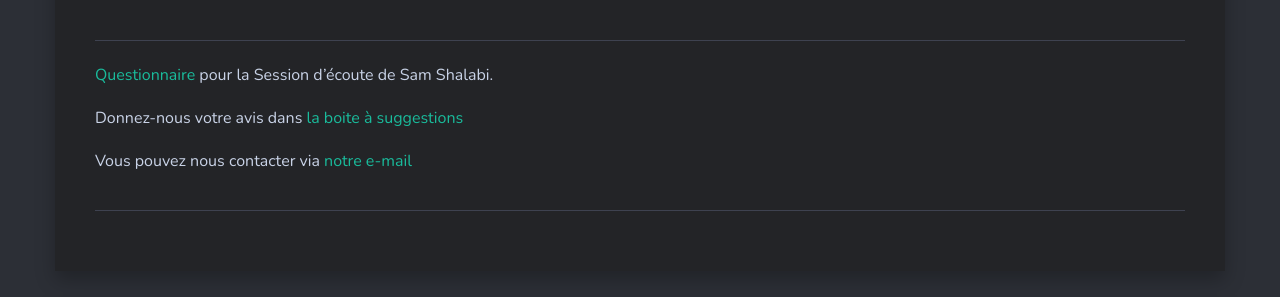
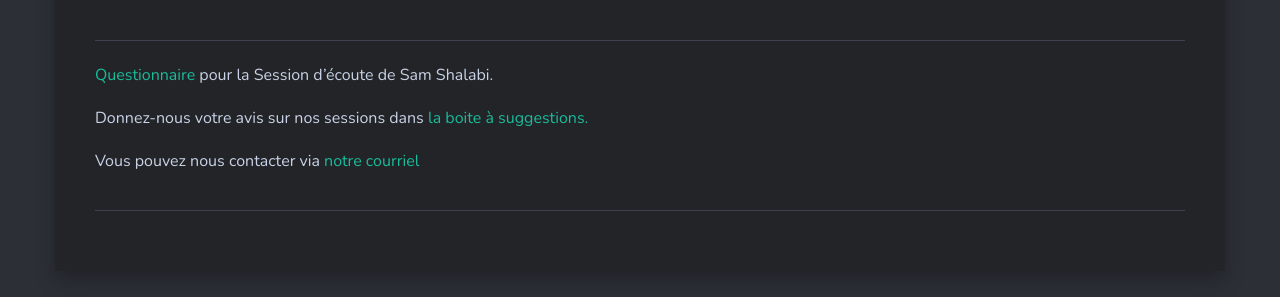
Before and after one commit to sessions-marteau/sessions-marteau-2.github.io, a Jekyll site: the page built from _pages/contact.md, in a window 1280 px wide. Shown: the part 808-1105 px from the top of the page. Built offline with Jekyll 4.4.1, drawn with Linux system fonts in a browser that asks for light colours; nearby versions of some CDN libraries.

Commit message:
Update contact.md
typos

```diff
--- a/_pages/contact.md
+++ b/_pages/contact.md
@@ -9,8 +9,8 @@ image: DSC2963.jpg
 </a> pour la Session d'écoute de Sam Shalabi.
 <br>
 
-Donnez-nous votre avis dans<a href="https://docs.google.com/forms/d/e/1FAIpQLSfyrPyKtBmTGzf7nJ98gjlHnXa4moSguP8rfO07iK-Pnl8fhw/viewform" target="_blank"> la boite à suggestions
+Donnez-nous votre avis sur nos sessions dans<a href="https://docs.google.com/forms/d/e/1FAIpQLSfyrPyKtBmTGzf7nJ98gjlHnXa4moSguP8rfO07iK-Pnl8fhw/viewform" target="_blank"> la boite à suggestions.
 </a>
 <br>
 
-Vous pouvez nous contacter via [notre e-mail](mailto:info@sessionsmarteau.com)
+Vous pouvez nous contacter via [notre courriel](mailto:info@sessionsmarteau.com)
```
